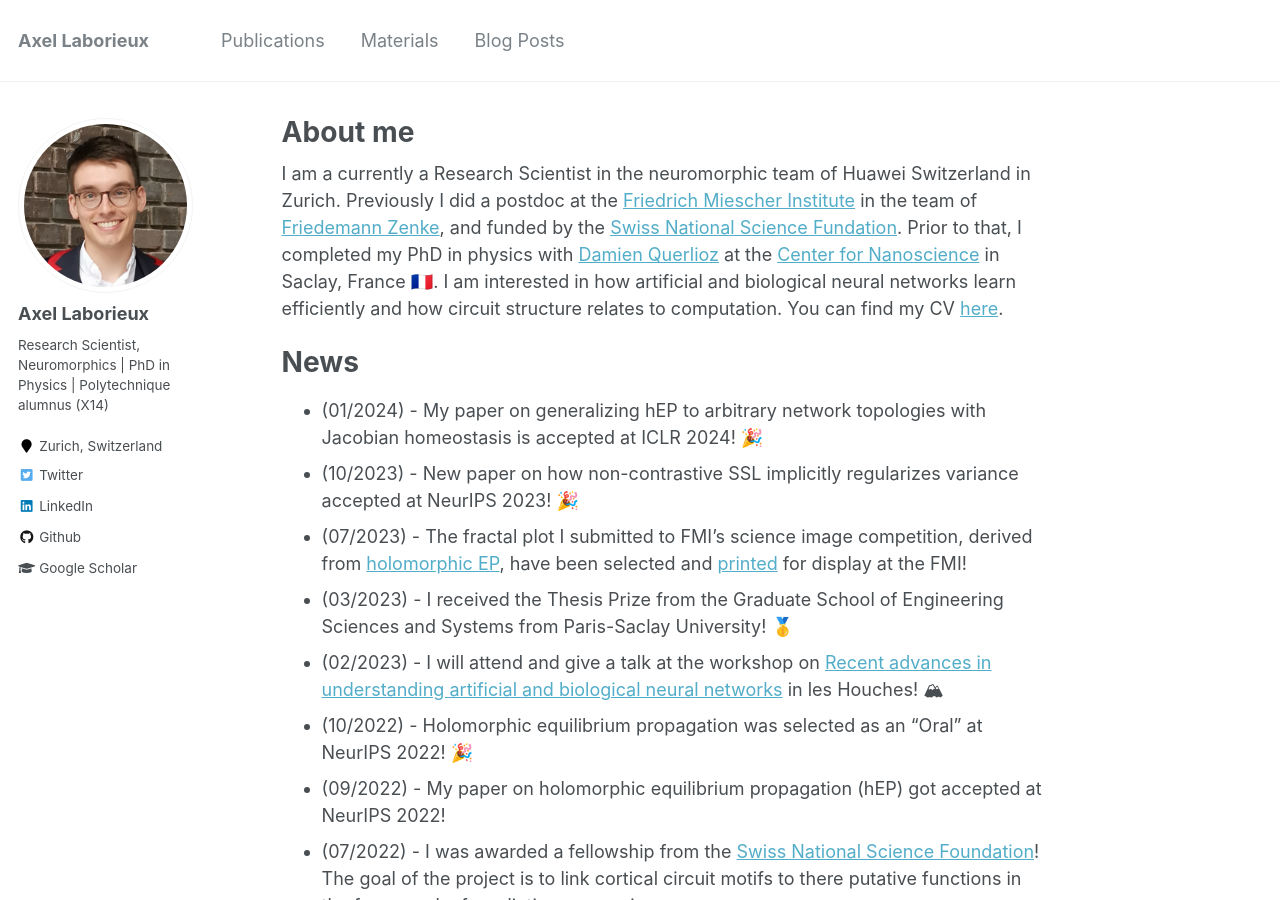
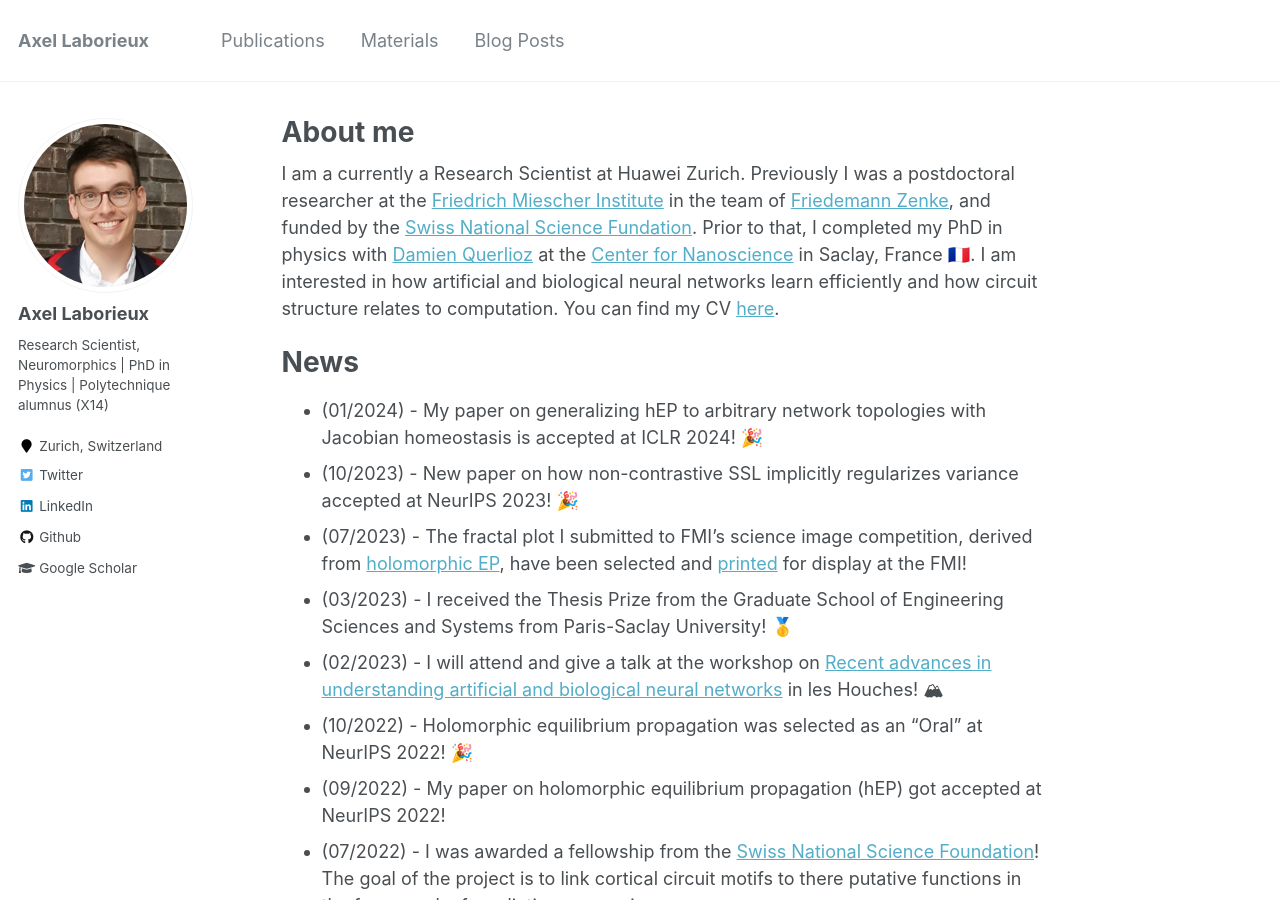
Before and after one commit to Laborieux-Axel/Laborieux-Axel.github.io, a Jekyll site: the page built from _pages/about.md, in a window 1280 px wide and 900 px high. Built offline with Jekyll 4.4.1, drawn with Linux system fonts in a browser that asks for light colours.

Commit message:
update bio

```diff
--- a/_pages/about.md
+++ b/_pages/about.md
@@ -7,8 +7,8 @@ redirect_from:
   - /about/
   - /about.html
 ---
-I am a currently a Research Scientist in the neuromorphic team of Huawei Switzerland in Zurich.
-Previously I did a postdoc at the [Friedrich Miescher Institute](https://fmi.ch)
+I am a currently a Research Scientist at Huawei Zurich.
+Previously I was a postdoctoral researcher at the [Friedrich Miescher Institute](https://fmi.ch)
 in the team of [Friedemann Zenke](https://zenkelab.org), and funded by
 the [Swiss National Science Fundation](https://www.snf.ch/en).
 Prior to that, I completed my PhD in physics with
```
